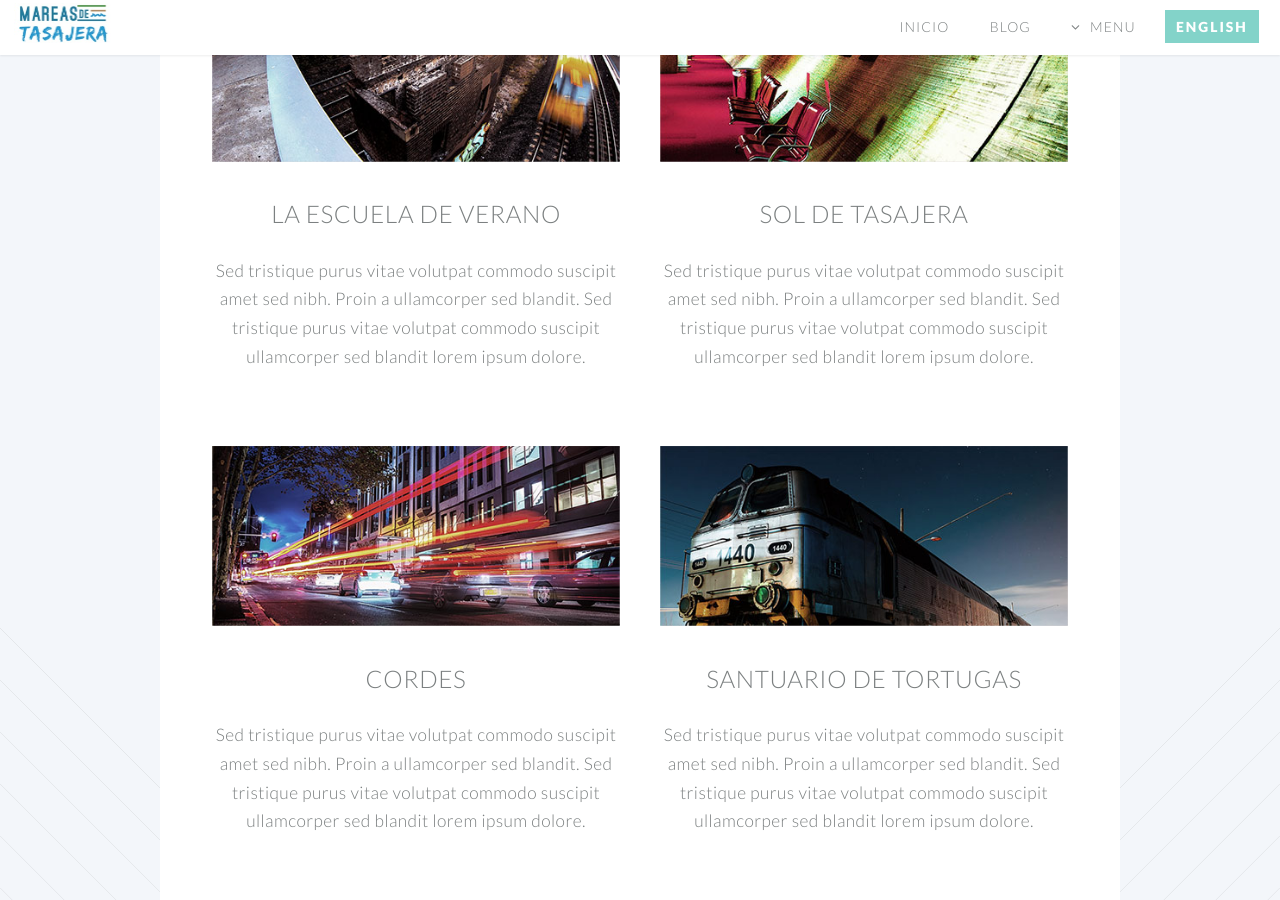
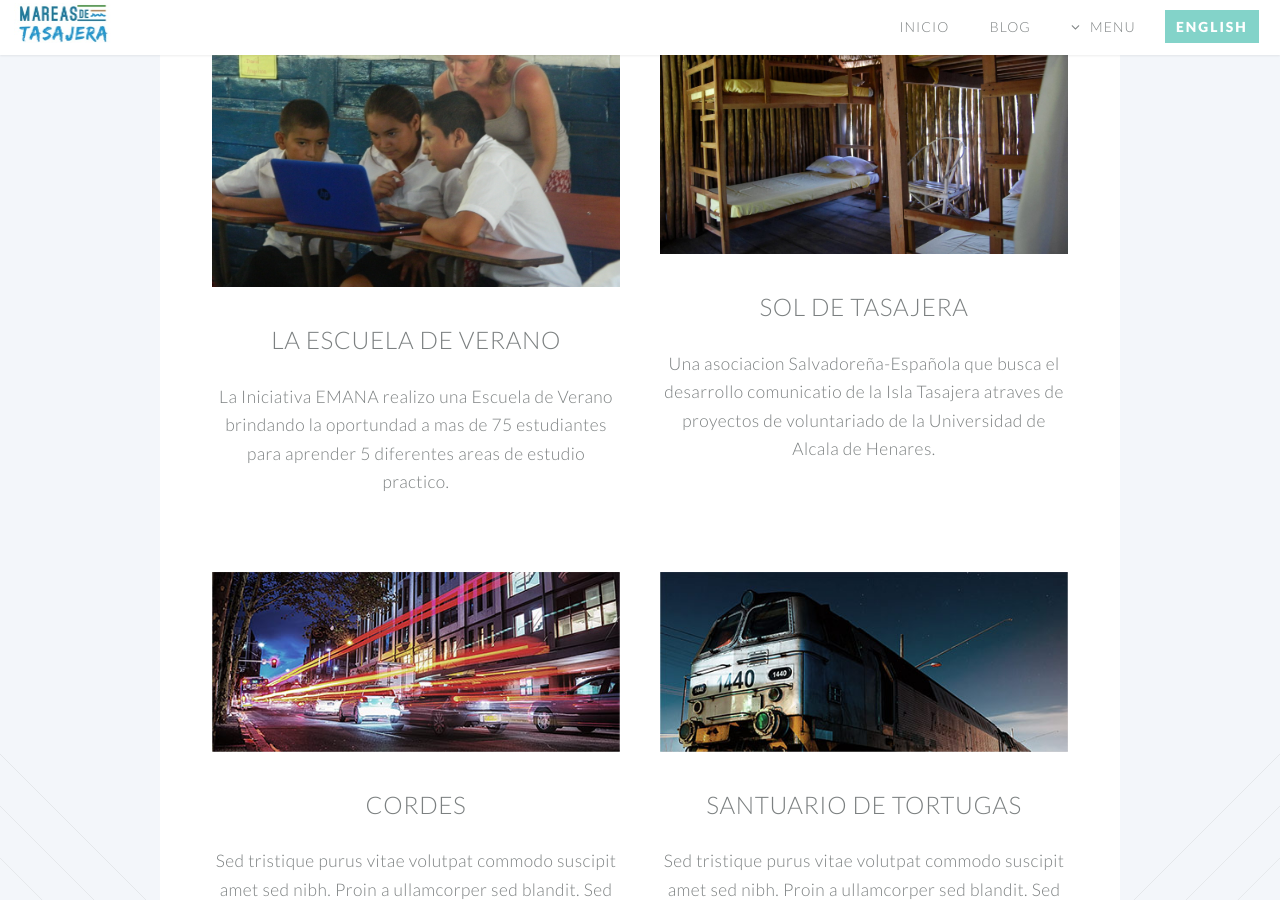
Before and after one commit to danteo90/danteo90.github.io, a Jekyll site: the page built from index.html, in a window 1280 px wide and 900 px high, scrolled down 2450 px. Built offline with Jekyll 4.4.1, drawn with Linux system fonts in a browser that asks for light colours.

Commit message:
Update index.html

```diff
--- a/index.html
+++ b/index.html
@@ -83,22 +83,22 @@ layout: landing-page
 							<div class="6u">
 
 								<section>
-									<a href="#" class="image featured"><img src="images/pic01.jpg" alt="" /></a>
+									<a href="#" class="image featured"><img src="images/DSCN4781.JPG" alt="Tasajera Summer School - EMANA" /></a>
 									<header>
 										<h3>La Escuela de Verano</h3>
 									</header>
-									<p>Sed tristique purus vitae volutpat commodo suscipit amet sed nibh. Proin a ullamcorper sed blandit. Sed tristique purus vitae volutpat commodo suscipit ullamcorper sed blandit lorem ipsum dolore.</p>
+									<p>La Iniciativa EMANA realizo una Escuela de Verano brindando la oportundad a mas de 75 estudiantes para aprender 5 diferentes areas de estudio practico. </p>
 								</section>
 
 							</div>
 							<div class="6u">
 
 								<section>
-									<a href="#" class="image featured"><img src="images/pic02.jpg" alt="" /></a>
+									<a href="#" class="image featured"><img src="images/soldetasajera.jpg" alt="" /></a>
 									<header>
 										<h3>Sol de Tasajera</h3>
 									</header>
-									<p>Sed tristique purus vitae volutpat commodo suscipit amet sed nibh. Proin a ullamcorper sed blandit. Sed tristique purus vitae volutpat commodo suscipit ullamcorper sed blandit lorem ipsum dolore.</p>
+									<p>Una asociacion Salvadoreña-Española que busca el desarrollo comunicatio de la Isla Tasajera atraves de proyectos de voluntariado de la Universidad de Alcala de Henares.</p>
 								</section>
 
 							</div>
```
